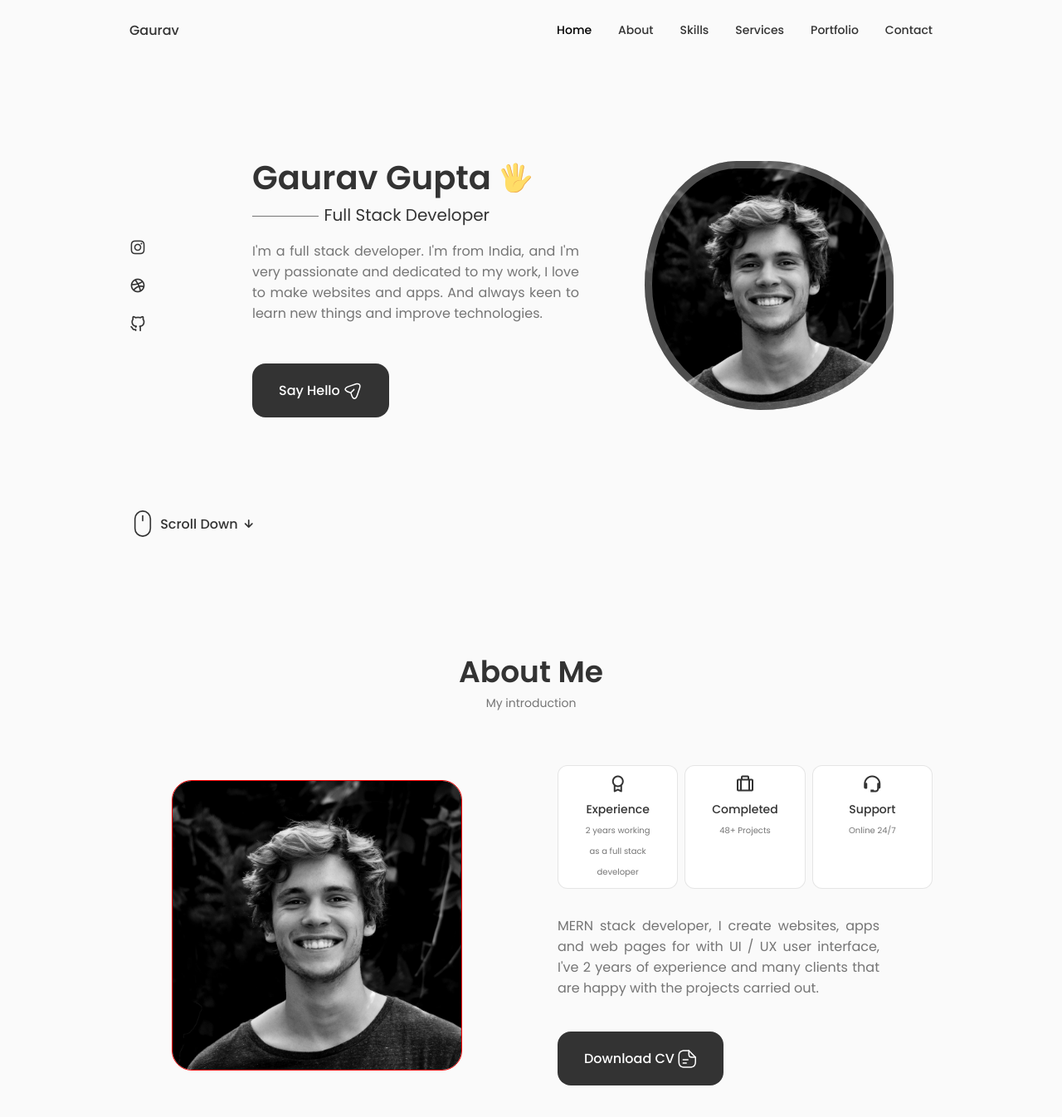
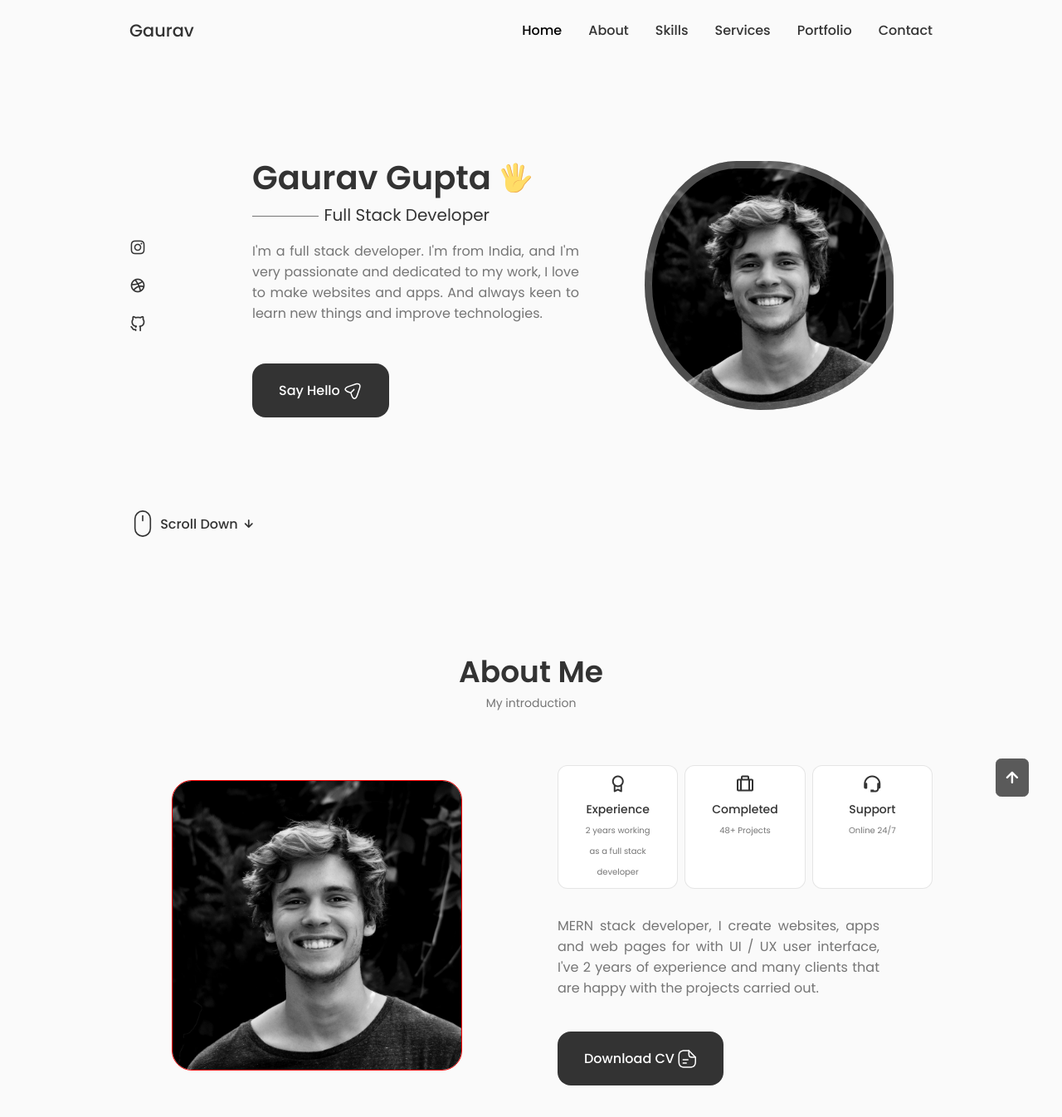
Before and after one commit to gauravgupta799/react-profile, a React (Create React App) app: page / in a window 1280 px wide. Shown: the top 1346 px of the page at 83% size. Built offline with nearby package versions, Linux system fonts and the light colour scheme.

Commit message:
completed

```diff
--- a/src/App.js
+++ b/src/App.js
@@ -4,7 +4,9 @@ import Contact from './Components/Contact/Contact';
 import Footer from './Components/Footer/Footer';
 import Header from './Components/Header/Header';
 import Home from './Components/Home/Home';
+import ScrollDown from './Components/Home/ScrollDown';
 import Qualifications from './Components/Qualification/Qualifications';
+import Scrollup from './Components/ScrollUp/Scrollup';
 import Services from './Components/Services/Services';
 import Skills from './Components/Skills/Skills';
 import Testimonials from './Components/Testimonials/Testimonials';
@@ -21,8 +23,10 @@ function App() {
         <Qualifications/>
         <Testimonials/>
         <Contact/>
+      </main>
         <Footer/>
-      </main>
+        <Scrollup/>
+
     </>
   );
 }
--- a/src/Components/Header/Header.css
+++ b/src/Components/Header/Header.css
@@ -6,12 +6,19 @@
     z-index: var(--z-fixed);
     background-color: var(--body-color);
 }
+.border-bottom{
+    box-shadow:0 -1px 4px rgba(0,0,0,0.7);
+    position:fixed;
+}
 .nav{
     height:calc(var(--header-height) + 1.5rem);
     display: flex;
     justify-content: space-between;
     align-items: center;
     column-gap: 1rem;
+}
+.nav_logo{
+    font-size: 1.3rem;
 }
 .nav_logo, .nav_toggle{
     color:var(--title-color);
@@ -26,6 +33,7 @@
     flex-direction: column;
     align-items: center;
     font-size: var(--small-font-size);
+    font-size: 1rem;
     color:var(--title-color);
     font-weight: var(--font-medium);
     transition:0.3s;
--- a/src/Components/Header/Header.jsx
+++ b/src/Components/Header/Header.jsx
@@ -3,6 +3,14 @@ import "./Header.css";
 
 const Header = () => {
     const [toggle, showMenu] = useState(false);
+    window.addEventListener('scroll', function(){
+        const TopNav = document.querySelector(".header");
+        if(this.scrollY >= 130){
+            TopNav.classList.add("border-bottom")
+        }else{
+            TopNav.classList.remove("border-bottom")
+        }
+    })
 
     return (
         <header className="header">
@@ -14,7 +22,7 @@ const Header = () => {
                   " nav_menu "}>
                     <ul className="nav_list grid">
                         <li className="nav_item">
-                            <a href="abc.com" className="nav_link active_link">
+                            <a href="#home" className="nav_link active_link">
                                 <i className="uil uil-estate nav_icon"></i>
                             Home
                             </a>
--- /dev/null
+++ b/src/Components/ScrollUp/Scrollup.jsx
@@ -0,0 +1,20 @@
+import React from 'react';
+import "./scrollup.css"
+
+const Scrollup = () => {
+    window.addEventListener('scroll', function(){
+        const scrollUp = document.querySelector(".scrollup");
+        if(this.scrollY >= 560){
+            scrollUp.classList.add("show-scroll")
+        }else{
+            scrollUp.classList.remove("show-scroll")
+        }
+    })
+  return (
+   <a href="#home" className="scrollup">
+    <i className="uil uil-arrow-up scroll_icon"></i>
+   </a>
+  )
+}
+
+export default Scrollup
--- /dev/null
+++ b/src/Components/ScrollUp/scrollup.css
@@ -0,0 +1,49 @@
+.scrollup{
+    position:fixed;
+    bottom: -20%;
+    right: 2.5rem;
+    background-color: var(--title-color);
+    opacity: 0.8;
+    border-radius:0.4rem;
+    text-align: center;
+    border:1px solid var(--title-color);
+    padding: 0.03rem 0.3rem;
+    z-index:var(--z-tooltip);
+    transition:0.4s;
+}
+.scrollup:hover{
+    opacity: 1;
+}
+.scroll_icon{
+    color:white;
+    font-size:1.8rem;
+}
+.show-scroll{
+    bottom: 3rem;
+}
+
+/* For large devices */
+@media screen and (max-width: 992px) {
+    .scrollup{
+        right:1.5rem;
+        padding: 0.25rem 0.4rem;
+    }
+    .scrollup_icon{
+        font-size:1.25rem;
+    }
+  }
+
+  /* For medium devices */
+  @media screen and (max-width: 768px) {
+   .show-scroll{
+    bottom: 4rem;
+   }
+  }
+
+  @media screen and (max-width: 576px) {
+  }
+@media screen and (max-width: 350px) {
+    .scrollup{
+        right: 1rem;
+    }
+}
```
